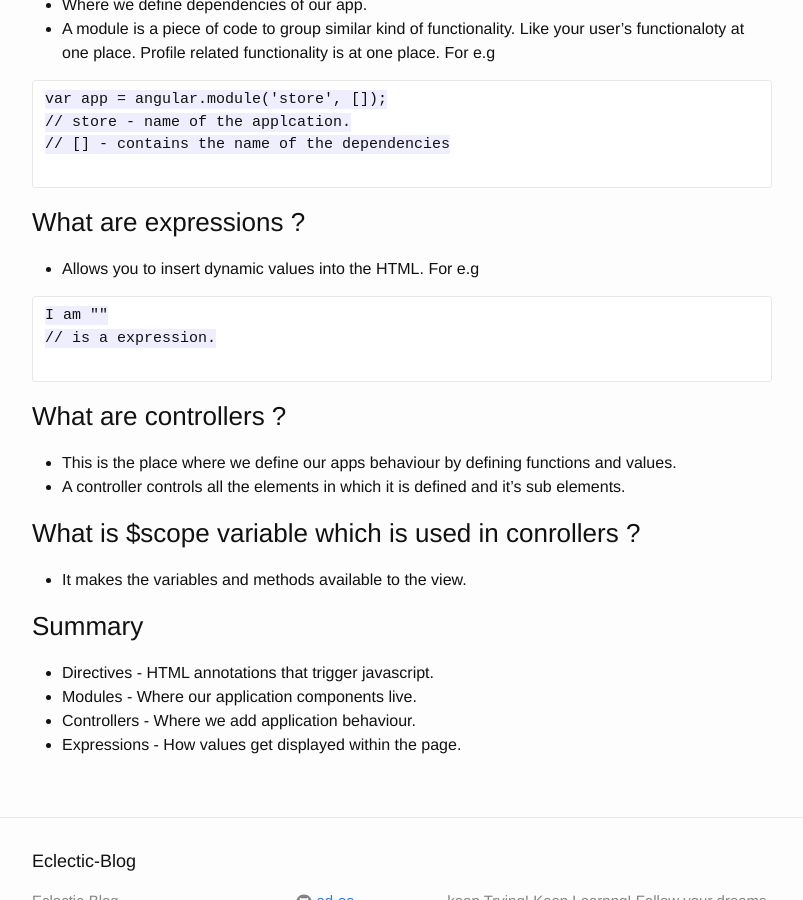
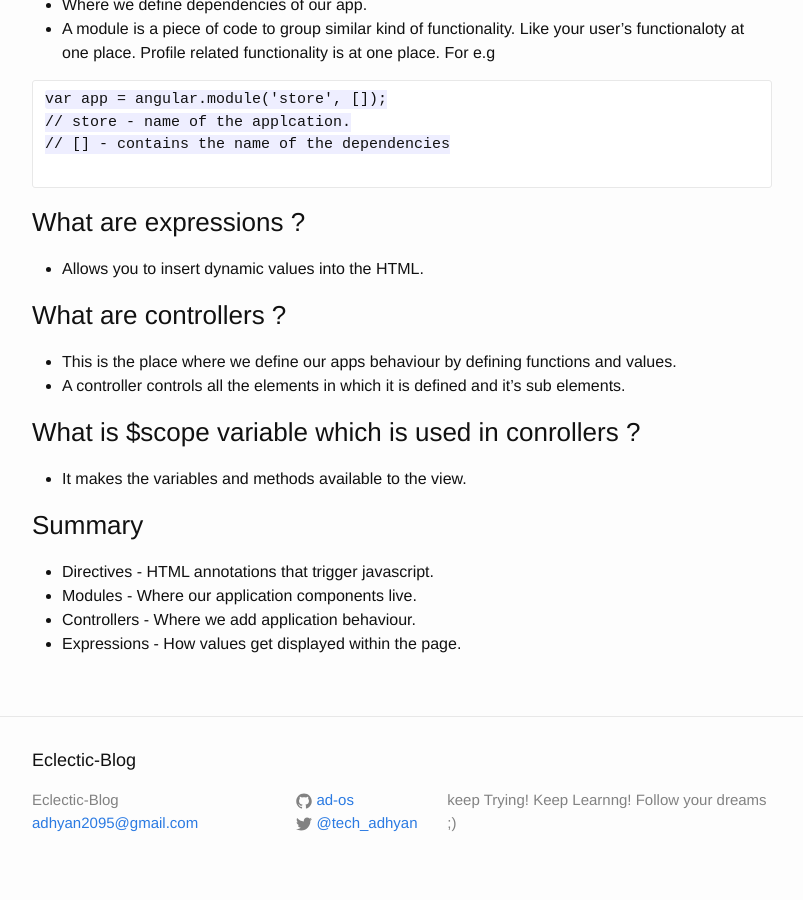
Before and after one commit to ad-os/Blog, a Jekyll site: the page built from _posts/2016-03-06-Angular.md, in a window 1280 px wide and 900 px high, scrolled down 717 px. Shown: the whole window, without its empty margins (238-1041 px from the left). Built offline with Jekyll 4.4.1, drawn with Linux system fonts in a browser that asks for light colours.

Commit message:
Updated angular post

````diff
--- a/_posts/2016-03-06-Angular.md
+++ b/_posts/2016-03-06-Angular.md
@@ -35,13 +35,6 @@ var app = angular.module('store', []);
 
 ### What are expressions ?
 * Allows you to insert dynamic values into the HTML.
-For e.g
-
-```
-I am "{{4+6}}"
-//{{4+6}} is a expression.
-
-```
 
 ### What are controllers ?
 * This is the place where we define our apps behaviour by defining functions and values.
````
